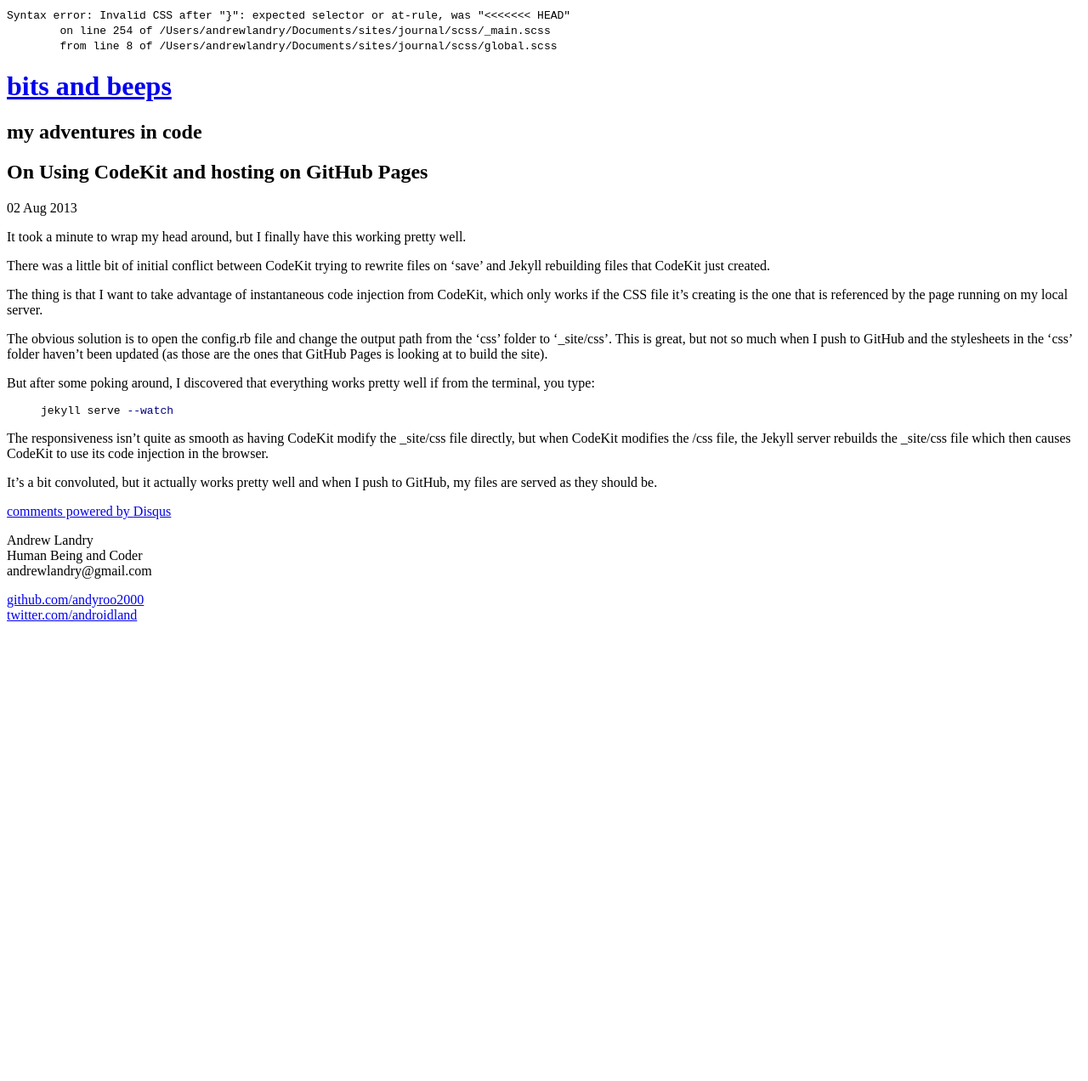
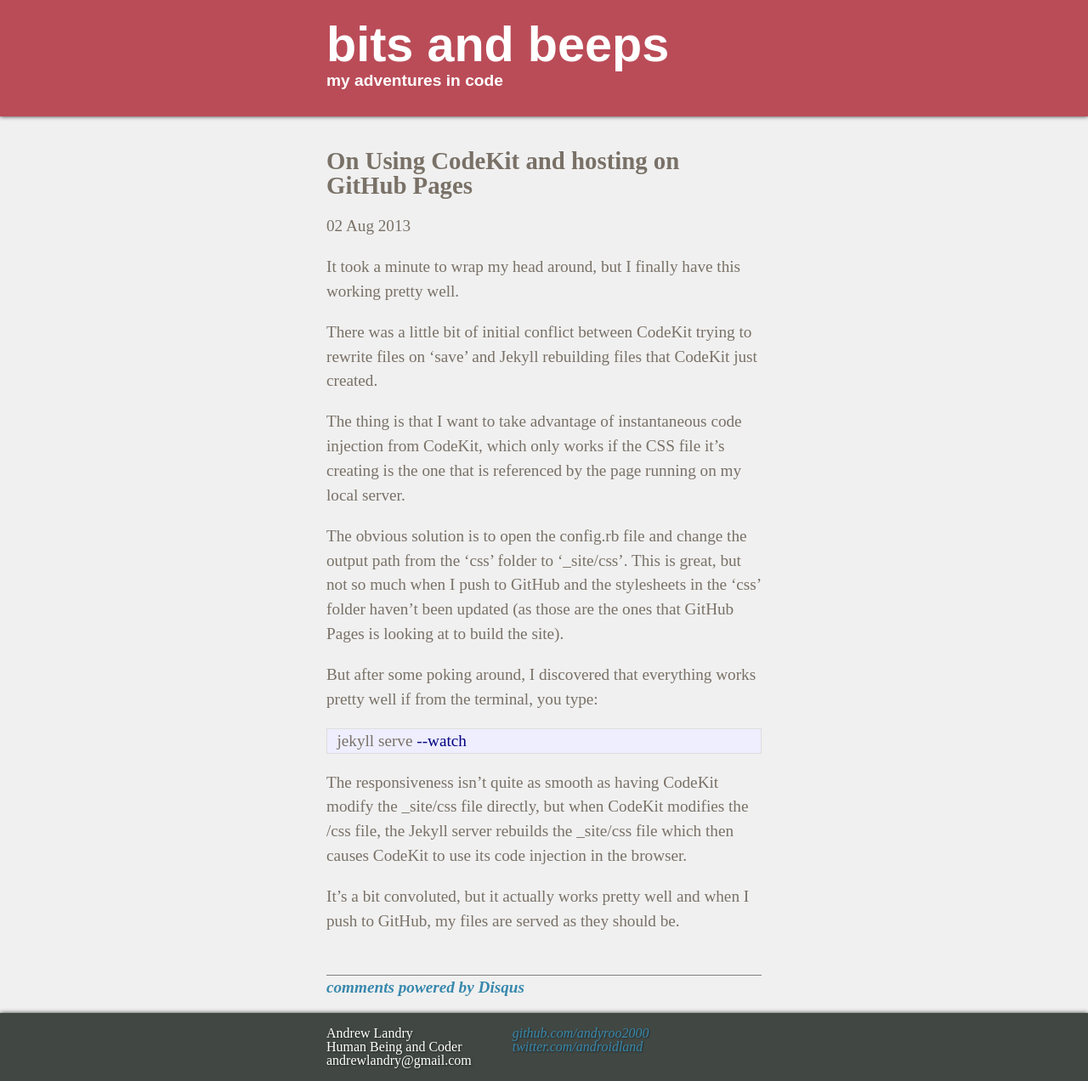
Before and after one commit to andyroo2000/andyroo2000.github.io, a Jekyll site: the page built from _posts/2013-08-02-on_using_GitHub_Pages_with_Jekyll.markdown, in a window 1280 px wide. Shown: the whole page at 85% size. Built offline with Jekyll 4.4.1, drawn with Linux system fonts in a browser that asks for light colours; Markdown is read by kramdown in place of the engine named in the settings; comment, search, counter and statistics services are not loaded; before the commit the page ends 900 px from its top, so only the background shows below that.

Commit message:
Adjust responsive footer

```diff
--- a/css/global.css
+++ b/css/global.css
@@ -1,57 +1,360 @@
+/* Welcome to Compass.
+ * In this file you should write your main styles. (or centralize your imports)
+ * Import this file using the following HTML or equivalent:
+ * <link href="/stylesheets/screen.css" media="screen, projection" rel="stylesheet" type="text/css" /> */
+/* line 17, ../../../../../../Applications/CodeKit.app/Contents/Resources/engines/compass/frameworks/compass/stylesheets/compass/reset/_utilities.scss */
+html, body, div, span, applet, object, iframe,
+h1, h2, h3, h4, h5, h6, p, blockquote, pre,
+a, abbr, acronym, address, big, cite, code,
+del, dfn, em, img, ins, kbd, q, s, samp,
+small, strike, strong, sub, sup, tt, var,
+b, u, i, center,
+dl, dt, dd, ol, ul, li,
+fieldset, form, label, legend,
+table, caption, tbody, tfoot, thead, tr, th, td,
+article, aside, canvas, details, embed,
+figure, figcaption, footer, header, hgroup,
+menu, nav, output, ruby, section, summary,
+time, mark, audio, video {
+  margin: 0;
+  padding: 0;
+  border: 0;
+  font: inherit;
+  font-size: 100%;
+  vertical-align: baseline;
+}
+
+/* line 22, ../../../../../../Applications/CodeKit.app/Contents/Resources/engines/compass/frameworks/compass/stylesheets/compass/reset/_utilities.scss */
+html {
+  line-height: 1;
+}
+
+/* line 24, ../../../../../../Applications/CodeKit.app/Contents/Resources/engines/compass/frameworks/compass/stylesheets/compass/reset/_utilities.scss */
+ol, ul {
+  list-style: none;
+}
+
+/* line 26, ../../../../../../Applications/CodeKit.app/Contents/Resources/engines/compass/frameworks/compass/stylesheets/compass/reset/_utilities.scss */
+table {
+  border-collapse: collapse;
+  border-spacing: 0;
+}
+
+/* line 28, ../../../../../../Applications/CodeKit.app/Contents/Resources/engines/compass/frameworks/compass/stylesheets/compass/reset/_utilities.scss */
+caption, th, td {
+  text-align: left;
+  font-weight: normal;
+  vertical-align: middle;
+}
+
+/* line 30, ../../../../../../Applications/CodeKit.app/Contents/Resources/engines/compass/frameworks/compass/stylesheets/compass/reset/_utilities.scss */
+q, blockquote {
+  quotes: none;
+}
+/* line 103, ../../../../../../Applications/CodeKit.app/Contents/Resources/engines/compass/frameworks/compass/stylesheets/compass/reset/_utilities.scss */
+q:before, q:after, blockquote:before, blockquote:after {
+  content: "";
+  content: none;
+}
+
+/* line 32, ../../../../../../Applications/CodeKit.app/Contents/Resources/engines/compass/frameworks/compass/stylesheets/compass/reset/_utilities.scss */
+a img {
+  border: none;
+}
+
+/* line 116, ../../../../../../Applications/CodeKit.app/Contents/Resources/engines/compass/frameworks/compass/stylesheets/compass/reset/_utilities.scss */
+article, aside, details, figcaption, figure, footer, header, hgroup, menu, nav, section, summary {
+  display: block;
+}
+
+/* Global Reset */
+/* line 2, ../scss/_main.scss */
+* {
+  margin: 0;
+  padding: 0;
+}
+
+/* line 7, ../scss/_main.scss */
+html, body {
+  height: 100%;
+}
+
+/* line 9, ../scss/_main.scss */
+#bottom {
+  -webkit-box-shadow: 0px 0px 5px #333333;
+  -moz-box-shadow: 0px 0px 5px #333333;
+  box-shadow: 0px 0px 5px #333333;
+  background-color: #414844;
+  width: 100%;
+  height: 5em;
+  position: relative;
+  text-shadow: rgba(0, 0, 0, 0.5) 1px 1px 2px;
+}
+
+/* line 18, ../scss/_main.scss */
+.content {
+  padding: 2em 0em 0em 0em;
+}
+
+/* line 23, ../scss/_main.scss */
+.container {
+  min-height: 100%;
+  margin-bottom: -5em;
+  position: relative;
+}
+
+/* line 29, ../scss/_main.scss */
+.clearfooter {
+  height: 5em;
+  clear: both;
+}
+
+/* line 34, ../scss/_main.scss */
+body {
+  background-color: #F0F0F0;
+  font-family: "freight-micro-pro",serif;
+  text-align: center;
+}
+
+/* line 40, ../scss/_main.scss */
+h1 {
+  margin-bottom: .5em;
+  font-style: normal;
+  font-size: 1.5em;
+}
+
+/* line 46, ../scss/_main.scss */
+p {
+  margin: 1em 0;
+}
+
+/*****************************************************************************/
 /*
-Syntax error: Invalid CSS after "}": expected selector or at-rule, was "<<<<<<< HEAD"
-        on line 254 of /Users/andrewlandry/Documents/sites/journal/scss/_main.scss
-        from line 8 of /Users/andrewlandry/Documents/sites/journal/scss/global.scss
+/* Home
+/*
+/*****************************************************************************/
+/* line 54, ../scss/_main.scss */
+ul.posts {
+  list-style-type: none;
+  margin-bottom: 2em;
+}
 
-Backtrace:
-/Users/andrewlandry/Documents/sites/journal/scss/_main.scss:254
-/Users/andrewlandry/Documents/sites/journal/scss/global.scss:8
-/Applications/CodeKit.app/Contents/Resources/engines/compass/bin/../../scss/lib/sass/../sass/scss/parser.rb:1148:in `expected'
-/Applications/CodeKit.app/Contents/Resources/engines/compass/bin/../../scss/lib/sass/../sass/scss/parser.rb:1084:in `expected'
-/Applications/CodeKit.app/Contents/Resources/engines/compass/bin/../../scss/lib/sass/../sass/scss/parser.rb:28:in `parse'
-/Applications/CodeKit.app/Contents/Resources/engines/compass/bin/../../scss/lib/sass/../sass/engine.rb:342:in `_to_tree'
-/Applications/CodeKit.app/Contents/Resources/engines/compass/bin/../../scss/lib/sass/../sass/engine.rb:274:in `to_tree'
-/Applications/CodeKit.app/Contents/Resources/engines/compass/bin/../../scss/lib/sass/../sass/tree/visitors/perform.rb:225:in `visit_import'
-/Applications/CodeKit.app/Contents/Resources/engines/compass/bin/../../scss/lib/sass/../sass/tree/visitors/base.rb:37:in `send'
-/Applications/CodeKit.app/Contents/Resources/engines/compass/bin/../../scss/lib/sass/../sass/tree/visitors/base.rb:37:in `visit'
-/Applications/CodeKit.app/Contents/Resources/engines/compass/bin/../../scss/lib/sass/../sass/tree/visitors/perform.rb:100:in `visit'
-/Applications/CodeKit.app/Contents/Resources/engines/compass/bin/../../scss/lib/sass/../sass/tree/visitors/base.rb:53:in `visit_children'
-/Applications/CodeKit.app/Contents/Resources/engines/compass/bin/../../scss/lib/sass/../sass/tree/visitors/base.rb:53:in `map'
-/Applications/CodeKit.app/Contents/Resources/engines/compass/bin/../../scss/lib/sass/../sass/tree/visitors/base.rb:53:in `visit_children'
-/Applications/CodeKit.app/Contents/Resources/engines/compass/bin/../../scss/lib/sass/../sass/tree/visitors/perform.rb:109:in `visit_children'
-/Applications/CodeKit.app/Contents/Resources/engines/compass/bin/../../scss/lib/sass/../sass/tree/visitors/perform.rb:121:in `with_environment'
-/Applications/CodeKit.app/Contents/Resources/engines/compass/bin/../../scss/lib/sass/../sass/tree/visitors/perform.rb:108:in `visit_children'
-/Applications/CodeKit.app/Contents/Resources/engines/compass/bin/../../scss/lib/sass/../sass/tree/visitors/base.rb:37:in `visit'
-/Applications/CodeKit.app/Contents/Resources/engines/compass/bin/../../scss/lib/sass/../sass/tree/visitors/perform.rb:128:in `visit_root'
-/Applications/CodeKit.app/Contents/Resources/engines/compass/bin/../../scss/lib/sass/../sass/tree/visitors/base.rb:37:in `send'
-/Applications/CodeKit.app/Contents/Resources/engines/compass/bin/../../scss/lib/sass/../sass/tree/visitors/base.rb:37:in `visit'
-/Applications/CodeKit.app/Contents/Resources/engines/compass/bin/../../scss/lib/sass/../sass/tree/visitors/perform.rb:100:in `visit'
-/Applications/CodeKit.app/Contents/Resources/engines/compass/bin/../../scss/lib/sass/../sass/tree/visitors/perform.rb:7:in `send'
-/Applications/CodeKit.app/Contents/Resources/engines/compass/bin/../../scss/lib/sass/../sass/tree/visitors/perform.rb:7:in `visit'
-/Applications/CodeKit.app/Contents/Resources/engines/compass/bin/../../scss/lib/sass/../sass/tree/root_node.rb:20:in `render'
-/Applications/CodeKit.app/Contents/Resources/engines/compass/bin/../../scss/lib/sass/../sass/engine.rb:315:in `_render'
-/Applications/CodeKit.app/Contents/Resources/engines/compass/bin/../../scss/lib/sass/../sass/engine.rb:262:in `render'
-/Applications/CodeKit.app/Contents/Resources/engines/compass/bin/../lib/compass/compiler.rb:140:in `compile'
-/Applications/CodeKit.app/Contents/Resources/engines/compass/bin/../lib/compass/compiler.rb:126:in `timed'
-/Applications/CodeKit.app/Contents/Resources/engines/compass/bin/../lib/compass/compiler.rb:139:in `compile'
-/Applications/CodeKit.app/Contents/Resources/engines/compass/bin/../lib/compass/logger.rb:45:in `red'
-/Applications/CodeKit.app/Contents/Resources/engines/compass/bin/../lib/compass/compiler.rb:138:in `compile'
-/Applications/CodeKit.app/Contents/Resources/engines/compass/bin/../lib/compass/compiler.rb:118:in `compile_if_required'
-/Applications/CodeKit.app/Contents/Resources/engines/compass/bin/../lib/compass/compiler.rb:103:in `run'
-/Applications/CodeKit.app/Contents/Resources/engines/compass/bin/../lib/compass/compiler.rb:101:in `each'
-/Applications/CodeKit.app/Contents/Resources/engines/compass/bin/../lib/compass/compiler.rb:101:in `run'
-/Applications/CodeKit.app/Contents/Resources/engines/compass/bin/../lib/compass/compiler.rb:126:in `timed'
-/Applications/CodeKit.app/Contents/Resources/engines/compass/bin/../lib/compass/compiler.rb:100:in `run'
-/Applications/CodeKit.app/Contents/Resources/engines/compass/bin/../lib/compass/commands/update_project.rb:45:in `perform'
-/Applications/CodeKit.app/Contents/Resources/engines/compass/bin/../lib/compass/commands/base.rb:18:in `execute'
-/Applications/CodeKit.app/Contents/Resources/engines/compass/bin/../lib/compass/commands/project_base.rb:19:in `execute'
-/Applications/CodeKit.app/Contents/Resources/engines/compass/bin/../lib/compass/exec/sub_command_ui.rb:43:in `perform!'
-/Applications/CodeKit.app/Contents/Resources/engines/compass/bin/../lib/compass/exec/sub_command_ui.rb:15:in `run!'
-/Applications/CodeKit.app/Contents/Resources/engines/compass/bin/compass:43
-/Applications/CodeKit.app/Contents/Resources/engines/compass/bin/compass:57:in `call'
-/Applications/CodeKit.app/Contents/Resources/engines/compass/bin/compass:57
-*/
-body:before {
-  white-space: pre;
-  font-family: monospace;
-  content: "Syntax error: Invalid CSS after \"}\": expected selector or at-rule, was \"<<<<<<< HEAD\"\A         on line 254 of /Users/andrewlandry/Documents/sites/journal/scss/_main.scss\A         from line 8 of /Users/andrewlandry/Documents/sites/journal/scss/global.scss"; }
+/* line 59, ../scss/_main.scss */
+ul.posts li {
+  line-height: 1.75em;
+}
+
+/* line 63, ../scss/_main.scss */
+ul.posts span {
+  color: #aaa;
+  font-family: Monaco, "Courier New", monospace;
+  font-size: 80%;
+}
+
+/*****************************************************************************/
+/*
+/* Site
+/*
+/*****************************************************************************/
+/* line 75, ../scss/_main.scss */
+.site {
+  font-size: 1.2em;
+  text-align: left;
+  line-height: 1.5em;
+  color: #797167;
+}
+
+/* line 82, ../scss/_main.scss */
+a {
+  color: #3888AD;
+  text-decoration: none;
+  font-weight: bold;
+  font-style: italic;
+  -webkit-transition-duration: 0.4s;
+  -moz-transition-duration: 0.4s;
+  -o-transition-duration: 0.4s;
+  transition-duration: 0.4s;
+}
+
+/* line 90, ../scss/_main.scss */
+a:hover {
+  color: black;
+  background-color: #F5E498;
+}
+
+/* line 95, ../scss/_main.scss */
+#top {
+  background-color: #BA4C58;
+  padding: 2em 0em 0.4em 0em;
+  -webkit-box-shadow: 0px 0px 5px #333333;
+  -moz-box-shadow: 0px 0px 5px #333333;
+  box-shadow: 0px 0px 5px #333333;
+}
+
+/* line 101, ../scss/_main.scss */
+h1 {
+  font-size: 1.5em;
+  font-weight: bold;
+}
+
+/* line 106, ../scss/_main.scss */
+h2 {
+  font-size: 1.5em;
+  font-weight: bold;
+}
+
+/* line 111, ../scss/_main.scss */
+header h1.title {
+  display: inline-block;
+  margin-bottom: 0em;
+  font-size: 3em;
+}
+
+/* line 117, ../scss/_main.scss */
+header h2.site-description {
+  font-family: "anonymous-pro",sans-serif;
+  font-size: 1em;
+  margin-bottom: 1em;
+  color: #fff;
+}
+
+/* line 124, ../scss/_main.scss */
+header h1.title a {
+  font-family: "anonymous-pro",sans-serif;
+  font-weight: bold;
+  color: #fff;
+  background-color: transparent;
+  font-style: normal;
+  padding: 0;
+}
+
+/* line 133, ../scss/_main.scss */
+footer {
+  color: #fff;
+  text-align: left;
+}
+/* line 136, ../scss/_main.scss */
+footer a:link {
+  font-weight: normal;
+}
+
+/* line 141, ../scss/_main.scss */
+footer .contact {
+  float: left;
+  margin-right: 3em;
+}
+
+/*****************************************************************************/
+/*
+/* Posts
+/*
+/*****************************************************************************/
+/* standard */
+/* line 154, ../scss/_main.scss */
+article pre {
+  border: 1px solid #ddd;
+  background-color: #eef;
+  padding: 0 .4em;
+}
+
+/* line 160, ../scss/_main.scss */
+article ul, article ol {
+  margin-left: 1.35em;
+}
+
+/* line 164, ../scss/_main.scss */
+article code {
+  border: 1px solid #ddd;
+  background-color: #eef;
+  padding: 0 .2em;
+}
+
+/* line 170, ../scss/_main.scss */
+article pre code {
+  border: none;
+}
+
+/* terminal */
+/* line 175, ../scss/_main.scss */
+article pre.terminal {
+  border: 1px solid #000;
+  background-color: #333;
+  color: #FFF;
+}
+
+/* line 181, ../scss/_main.scss */
+article pre.terminal code {
+  background-color: #333;
+}
+
+/* line 185, ../scss/_main.scss */
+article {
+  padding: 0 0 1.5em 0;
+  border-bottom: 1px solid gray;
+}
+
+/* MEDIA QUERIES-------- */
+@media screen and (min-width: 1271px) {
+  /* line 196, ../scss/_main.scss */
+  .content, header, footer {
+    width: 40%;
+    margin-left: auto;
+    margin-right: auto;
+  }
+}
+@media screen and (max-width: 1270px) {
+  /* line 204, ../scss/_main.scss */
+  .content, header, footer {
+    margin-left: auto;
+    margin-right: auto;
+    width: 55%;
+  }
+}
+@media screen and (max-width: 1050px) {
+  /* line 212, ../scss/_main.scss */
+  .content, header, footer {
+    width: 57%;
+  }
+}
+@media screen and (max-width: 950px) {
+  /* line 218, ../scss/_main.scss */
+  .content, header, footer {
+    width: 68%;
+  }
+}
+@media screen and (max-width: 750px) {
+  /* line 224, ../scss/_main.scss */
+  .content, header, footer {
+    width: 75%;
+  }
+}
+@media screen and (max-width: 550px) {
+  /* line 230, ../scss/_main.scss */
+  .content, header, footer {
+    width: 85%;
+  }
+}
+@media screen and (max-width: 480px) {
+  /* line 236, ../scss/_main.scss */
+  .content, header, footer {
+    width: 95%;
+  }
+}
+/* Font-size change for title for small screens*/
+@media screen and (max-width: 615px) {
+  /* line 245, ../scss/_main.scss */
+  header h1.title {
+    font-size: 2em;
+  }
+
+  /* line 248, ../scss/_main.scss */
+  .contact {
+    font-size: 80%;
+  }
+}
+@media screen and (max-width: 800px) {
+  /* line 254, ../scss/_main.scss */
+  .contact {
+    font-size: 80%;
+  }
+}
--- a/scss/_main.scss
+++ b/scss/_main.scss
@@ -250,12 +250,8 @@
   }
 }
 
-
-<<<<<<< HEAD
 @media screen and (max-width : 800px) {
   .contact {
     font-size: 80%;
   }
 }
-=======
->>>>>>> eb688a0c6b584626dc2833917ba8c42fe6a255b9
```
